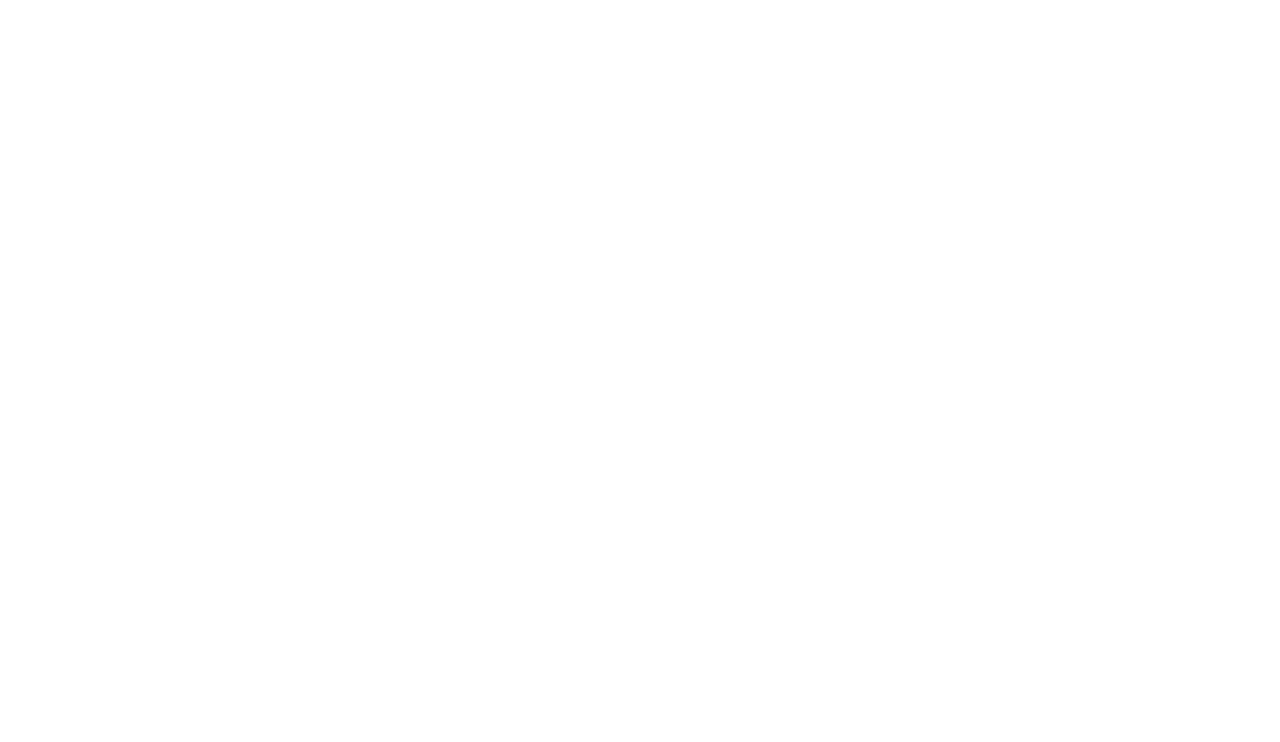
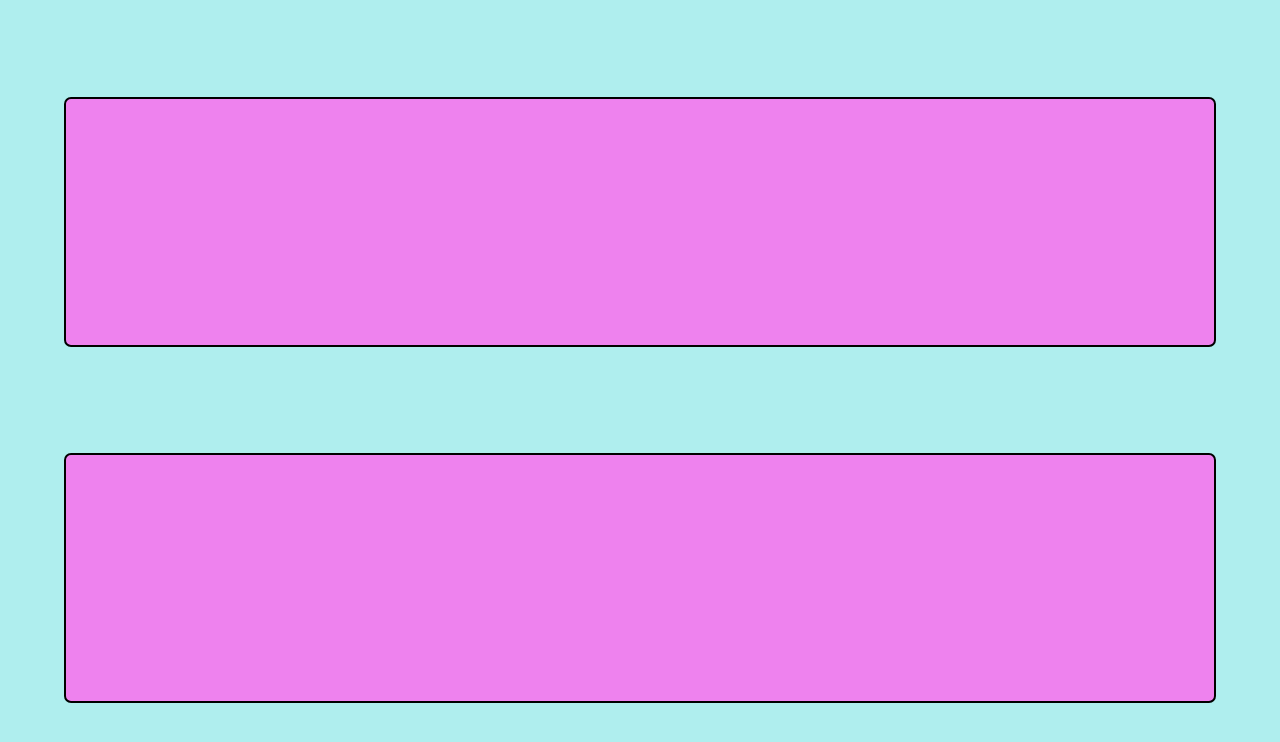
Before and after one commit to hossein-heydari79/responsive-box, a plain HTML site: page index.html in a window 1280 px wide. Drawn offline with Linux system fonts and the light colour scheme.

Commit message:
create divs

```diff
--- a/index.html
+++ b/index.html
@@ -11,6 +11,24 @@
 
 <body>
 
+    <div class="container">
+
+        <div class="div-boxes">
+            <div></div>
+            <div></div>
+            <div></div>
+            <div></div>
+        </div>
+
+        <div class="div-boxes">
+            <div></div>
+            <div></div>
+            <div></div>
+            <div></div>
+        </div>
+
+    </div>
+
 </body>
 
 </html>
--- a/styles.css
+++ b/styles.css
@@ -9,3 +9,22 @@ body {
     height: 100%;
     width: 100%;
 }
+
+.container {
+    width: 100%;
+    height: 100%;
+    display: flex;
+    flex-direction: column;
+    justify-content: space-evenly;
+    align-items: center;
+    background-color: paleturquoise;
+}
+
+.div-boxes {
+    width: 90%;
+    height: 250px;
+    background-color: violet;
+    border: 2px solid black;
+    border-radius: 7px;
+    margin: 10px;
+}
```
